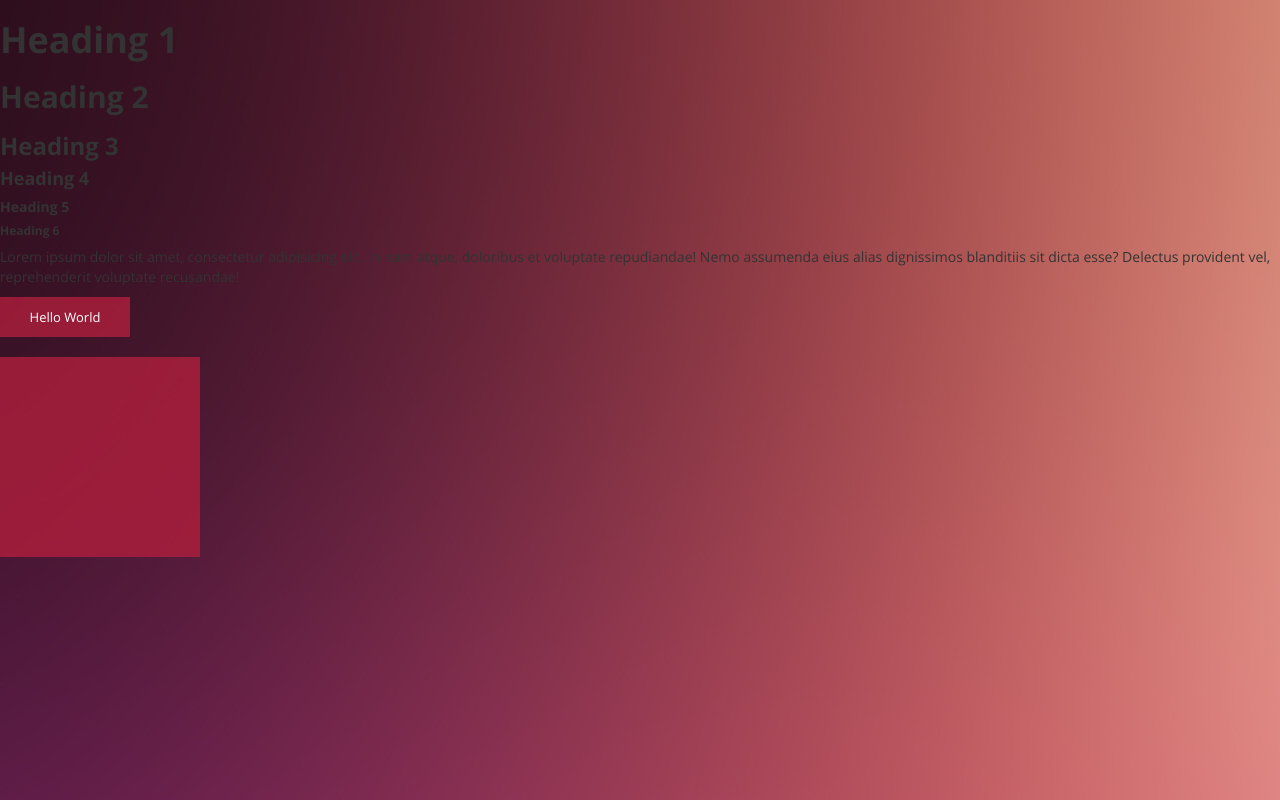
After one commit to christiandrey/christiandrey.github.io, a PHP site: page /test.html in a window 1280 px wide. The commit adds this page. Run offline with PHP 8.4, Linux system fonts and the light colour scheme.

Commit message:
Setup Bootstrap variables and colors.

```diff
--- a/acga9/css/style.css
+++ b/acga9/css/style.css
@@ -1,88 +1,89 @@
 @font-face {
-  font-family: 'museosansrounded-500';
-  src: url("museosansrounded-500") format("truetype");
+  font-family: 'opensans-bold-webfont';
+  src: url("../fonts/opensans-bold-webfont.woff") format("woff");
   font-weight: normal;
   font-style: normal;
 }
 
 @font-face {
-  font-family: 'DINRoundPro-Medium';
-  src: url("../fonts/DINRoundPro-Medium.ttf") format("truetype");
+  font-family: 'opensans-regular-webfont';
+  src: url("../fonts/opensans-regular-webfont.woff") format("woff");
+  font-weight: normal;
+  font-style: normal;
+}
+
+@font-face {
+  font-family: 'opensans-light-webfont';
+  src: url("../fonts/opensans-light-webfont.woff") format("woff");
   font-weight: normal;
   font-style: normal;
 }
 
 body {
-  font-family: "DINRoundPro-Medium", Open Sans, sans-serif;
-  height: 100vh;
-  width: 100vw;
-  max-width: 100%;
-  max-height: 100%;
-  margin: 0;
-  padding: 0;
-  overflow: hidden;
+  font-family: "opensans-regular-webfont", Open Sans, sans-serif;
   text-rendering: optimizeLegibility;
   -webkit-font-smoothing: antialiased;
   -moz-osx-font-smoothing: grayscale;
 }
 
 h1, h2, h3, h4, h5, h6 {
-  font-family: "museosansrounded-500", Open Sans, sans-serif;
+  font-family: "opensans-bold-webfont", Open Sans, sans-serif;
 }
 
 .fgWhite {
-  color: #ffffff;
+  color: white;
 }
 
 .bgWhite {
-  background-color: #ffffff;
+  background-color: white;
 }
 
 .fgPrimary {
-  color: #2a2e6d;
+  color: rgba(34, 34, 34, 0.8);
 }
 
 .bgPrimary {
-  background-color: #2a2e6d;
+  background-color: rgba(34, 34, 34, 0.8);
+}
+
+.fgDefault {
+  color: #222222;
+}
+
+.bgDefault {
+  background-color: #222222;
 }
 
 .fgAccent {
-  color: #f0de52;
+  color: rgba(175, 31, 60, 0.8);
 }
 
 .bgAccent {
-  background-color: #f0de52;
-}
-
-.fgDark {
-  color: #222222;
-}
-
-.bgDark {
-  background-color: #222222;
+  background-color: rgba(175, 31, 60, 0.8);
 }
 
 .fgGray {
-  color: #f9f9f9;
+  color: rgba(249, 249, 249, 0.8);
 }
 
 .bgGray {
-  background-color: #f9f9f9;
+  background-color: rgba(249, 249, 249, 0.8);
 }
 
 .fgDarkGray {
-  color: #cecece;
+  color: rgba(206, 206, 206, 0.8);
 }
 
 .bgDarkGray {
-  background-color: #cecece;
+  background-color: rgba(206, 206, 206, 0.8);
 }
 
 .buttonBase, .outlineButton, .filledButton {
   width: 130px;
   height: 40px;
-  padding: 5px auto;
-  border-radius: 20px;
+  padding: 5px 0;
+  border-radius: 0px;
+  font-size: 13px;
 }
 
 .buttonBase:focus, .outlineButton:focus, .filledButton:focus {
@@ -90,16 +91,68 @@ h1, h2, h3, h4, h5, h6 {
 }
 
 .outlineButton {
-  color: #ffffff;
-  background-color: rgba(255, 255, 255, 0);
-  border: solid 1px #ffffff;
+  color: white;
+  background-color: rgba(0, 0, 0, 0.2);
+  border: solid 1px white;
 }
 
 .filledButton {
   border: none;
 }
 
-.mainPage {
+body {
+  background-image: url("../img/web.acga9.image.background.jpg");
+}
+
+body .indexPage {
   width: 100%;
   height: 100%;
+  position: absolute;
+  display: flex;
 }
+
+body .indexPage .loginWrapper {
+  width: 90%;
+  height: auto;
+  margin: auto;
+  background-color: rgba(255, 255, 255, 0.8);
+  box-shadow: 0px 0px 20px rgba(34, 34, 34, 0.2);
+}
+
+body .indexPage .loginWrapper .brandLogo {
+  height: 50px;
+  width: 118px;
+  margin: 30px auto;
+  background-image: url("../img/web.acga9.logo.full.black.png");
+  background-size: contain;
+  background-repeat: no-repeat;
+  background-position: center;
+}
+
+body .indexPage .loginWrapper .loginLinksWrapper {
+  margin: 30px auto;
+  width: 90%;
+  height: 70px;
+}
+
+body .indexPage .loginWrapper .loginLinksWrapper .userLoginLink, body .indexPage .loginWrapper .loginLinksWrapper .adminLoginLink {
+  height: 100%;
+  width: 45%;
+  display: inline-block;
+}
+
+body .indexPage .loginWrapper .loginLinksWrapper .userLoginLink p, body .indexPage .loginWrapper .loginLinksWrapper .adminLoginLink p {
+  margin: auto;
+  position: relative;
+  top: 50%;
+  bottom: auto;
+  -moz-transform: translateY(-50%);
+  -o-transform: translateY(-50%);
+  -ms-transform: translateY(-50%);
+  -webkit-transform: translateY(-50%);
+  transform: translateY(-50%);
+}
+
+body .indexPage .loginWrapper .loginLinksWrapper > :first-child {
+  margin-right: 8%;
+}
--- a/acga9/js/dreyanim.js
+++ b/acga9/js/dreyanim.js
@@ -124,6 +124,26 @@
           $animatable.addClass("dreyAnimRotateOut");
           setTimeout(function(){$animatable.addClass("hidden").removeClass("dreyAnimRotateOut")},settings.animationTime)
         },
+
+        wipeInHorizontal : function(){
+          $animatable.removeClass("hidden").addClass("wipeInHorizontal");
+          setTimeout(function(){$animatable.removeClass("wipeInHorizontal")},settings.animationTime)
+        },
+
+        wipeInVertical : function(){
+          $animatable.removeClass("hidden").addClass("wipeInVertical");
+          setTimeout(function(){$animatable.removeClass("wipeInVertical")},settings.animationTime)
+        },
+
+        wipeOutHorizontal : function(){
+          $animatable.addClass("wipeOutHorizontal");
+          setTimeout(function(){$animatable.addClass("hidden").removeClass("wipeOutHorizontal")},settings.animationTime)
+        },
+
+        wipeOutVertical : function(){
+          $animatable.addClass("wipeOutVertical");
+          setTimeout(function(){$animatable.addClass("hidden").removeClass("wipeOutVertical")},settings.animationTime)
+        }
       }
 
       dreyanimmethods[settings.animationType]();
--- a/acga9/scss/partials/_base.scss
+++ b/acga9/scss/partials/_base.scss
@@ -1,12 +1,11 @@
 body{
     font-family: $bodyFont;
-    height: 100vh;
-    width: 100vw;
-    max-width: 100%;
-    max-height: 100%;
-    margin: 0;
-    padding: 0;
-    overflow: hidden;
+    // height: 100vh;
+    // width: 100vw;
+    // max-width: 100%;
+    // max-height: 100%;
+    // margin: 0;
+    // padding: 0;
     @include font-smoothing;
 }
 
@@ -30,20 +29,20 @@ h1, h2, h3, h4, h5, h6 {
     background-color: $colorPrimary
 }
 
+.fgDefault {
+    color: $colorDefault
+}
+
+.bgDefault {
+    background-color: $colorDefault
+}
+
 .fgAccent{
     color: $colorAccent
 }
 
 .bgAccent{
     background-color: $colorAccent
-}
-
-.fgDark {
-    color: $colorDark
-}
-
-.bgDark {
-    background-color: $colorDark
 }
 
 .fgGray {
--- a/acga9/scss/partials/_mixins.scss
+++ b/acga9/scss/partials/_mixins.scss
@@ -78,6 +78,7 @@
 
 @mixin center($xy:xy) {
   @if $xy == xy {
+    position: relative;
     left: 50%;
     top: 50%;
     bottom: auto;
@@ -85,11 +86,13 @@
     @include transform(translateX(-50%) translateY(-50%));
   }
   @else if $xy == x {
+    position: relative;
     left: 50%;
     right: auto;
     @include transform(translateX(-50%));
   }
   @else if $xy == y {
+    position: relative;
     top: 50%;
     bottom: auto;
     @include transform(translateY(-50%));
--- a/acga9/scss/partials/_variables.scss
+++ b/acga9/scss/partials/_variables.scss
@@ -7,36 +7,43 @@ $L: 992px; // 10" Tablets and desktops
 $XL: 1200px; // 10" Tablets and desktops..
 
 //  Colors
-$colorPrimary   : #2a2e6d;
-$colorAccent    : #f0de52;
-$colorDark      : #222222;
-$colorBlack     : #000000;
-$colorWhite     : #ffffff;
-$colorGray      : #f9f9f9;
-$colorDarkGray  : #cecece;
-$colorTrans     : rgba(255,255,255,0);
+$colorOpacity   : 0.8;
+$colorPrimary   : rgba(34,34,34,$colorOpacity);
+$colorDefault   : rgba(34,34,34,1);
+$colorAccent    : rgba(175,31,60,$colorOpacity);
+$colorBlack     : rgba(0,0,0,$colorOpacity);
+$colorWhite     : rgba(255,255,255,1);
+$colorWhiteTrans : rgba(255,255,255,$colorOpacity);
+$colorGray      : rgba(249,249,249,$colorOpacity);
+$colorDarkGray  : rgba(206,206,206,$colorOpacity);
+$colorTrans     : rgba(0,0,0,0.2);
 
 //  Fonts
-$bodyFont: 'DINRoundPro-Medium',Open Sans, sans-serif;
-$headerFont: "museosansrounded-500", Open Sans, sans-serif;
+$bodyFont: 'opensans-regular-webfont',Open Sans, sans-serif;
+$headerFont: "opensans-bold-webfont", Open Sans, sans-serif;
 
 //  Font Sources
 
 @font-face {
-    font-family: 'museosansrounded-500';
-    src: url('museosansrounded-500') format('truetype');
+    font-family: 'opensans-bold-webfont';
+    src: url('../fonts/opensans-bold-webfont.woff') format('woff');
     font-weight: normal;
     font-style: normal;
 
 }
 
-
-
-
 @font-face {
-    font-family: 'DINRoundPro-Medium';
-    src: url('../fonts/DINRoundPro-Medium.ttf') format('truetype');
+    font-family: 'opensans-regular-webfont';
+    src: url('../fonts/opensans-regular-webfont.woff') format('woff');
     font-weight: normal;
     font-style: normal;
 
 }
+
+@font-face {
+    font-family: 'opensans-light-webfont';
+    src: url('../fonts/opensans-light-webfont.woff') format('woff');
+    font-weight: normal;
+    font-style: normal;
+
+}
--- a/acga9/scss/style.scss
+++ b/acga9/scss/style.scss
@@ -7,8 +7,9 @@
 .buttonBase {
     width: 130px;
     height: 40px;
-    padding: 5px auto;
-    border-radius: 20px;
+    padding: 5px 0;
+    border-radius: 0px;
+    font-size: 13px;
 }
 
 .buttonBase:focus {
@@ -27,7 +28,53 @@
     border: none
 }
 
-.mainPage {
+body {
+  background-image: url("../img/web.acga9.image.background.jpg");
+
+  .indexPage {
     width: 100%;
     height: 100%;
+    position: absolute;
+    display: flex;
+
+    .loginWrapper {
+      width: 90%;
+      height: auto;
+      margin: auto;
+      background-color: $colorWhiteTrans;
+      box-shadow: 0px 0px 20px rgba(34,34,34,0.2);
+      // @include center(y);
+
+      .brandLogo {
+        height: 50px;
+        width: 118px;
+        margin: 30px auto;
+        background-image: url("../img/web.acga9.logo.full.black.png");
+        background-size: contain;
+        background-repeat: no-repeat;
+        background-position: center;
+      }
+
+      .loginLinksWrapper {
+        margin: 30px auto;
+        width: 90%;
+        height: 70px;
+
+        .userLoginLink, .adminLoginLink {
+          height: 100%;
+          width: 45%;
+          display: inline-block;
+
+          p {
+            margin: auto;
+            @include center(y);
+          }
+        }
+      }
+
+      .loginLinksWrapper> :first-child {
+        margin-right: 8%;
+      }
+    }
+  }
 }
--- /dev/null
+++ b/acga9/test.html
@@ -0,0 +1,29 @@
+<!doctype html>
+<html>
+  <head>
+    <meta charset="UTF-8">
+    <meta name="viewport" content="width=device-width, initial-scale=1">
+    <meta http-equiv="X-UA-Compatible" content="IE=edge">
+    <title>ACGA-9 | Home</title>
+    <link rel="stylesheet" href="css/bootstrap.min.css">
+    <link rel="stylesheet" href="css/style.css">
+    <link rel="stylesheet" href="css/dreyanim.css">
+    <link rel="stylesheet" href="css/dreymodal.css">
+  </head>
+  <body>
+    <h1 class="fgBlack">Heading 1</h1>
+    <h2 class="fgBlack">Heading 2</h2>
+    <h3 class="fgBlack">Heading 3</h3>
+    <h4 class="fgBlack">Heading 4</h4>
+    <h5 class="fgBlack">Heading 5</h5>
+    <h6 class="fgBlack">Heading 6</h6>
+    <p class="fgBlack">Lorem ipsum dolor sit amet, consectetur adipisicing elit. In nam atque, doloribus et voluptate repudiandae! Nemo assumenda eius alias dignissimos blanditiis sit dicta esse? Delectus provident vel, reprehenderit voluptate recusandae!</p>
+    <button class="buttonBase filledButton fgWhite bgAccent">Hello World</button>
+  </br></br>
+    <div class="bgAccent" style="width: 200px; height: 200px"></div>
+  </body>
+  <script src="js/jquery-3.1.0.min.js"></script>
+  <script src="js/bootstrap.min.js"></script>
+  <script src="js/dreyanim.js"></script>
+  <script src="js/dreymodal.js"></script>
+</html>
```
Also changed, not shown: acga9/css/dreyanim.css (+69 -1 lines), acga9/index.html (+9 -1 lines), acga9/fonts/DINRoundPro-Medium.ttf (deleted), acga9/fonts/museosansrounded-500.ttf (deleted), acga9/fonts/opensans-bold-webfont.woff (added), acga9/fonts/opensans-light-webfont.woff (added), acga9/fonts/opensans-regular-webfont.woff (added), acga9/img/web.acga9.image.background.jpg (added), acga9/img/web.acga9.logo.full.black.png (added), acga9/img/web.acga9.logo.full.white.png (added), acga9/img/web.acga9.logo.standalone.png (added), acga9/scss/partials/_mixins.min.css (added).
